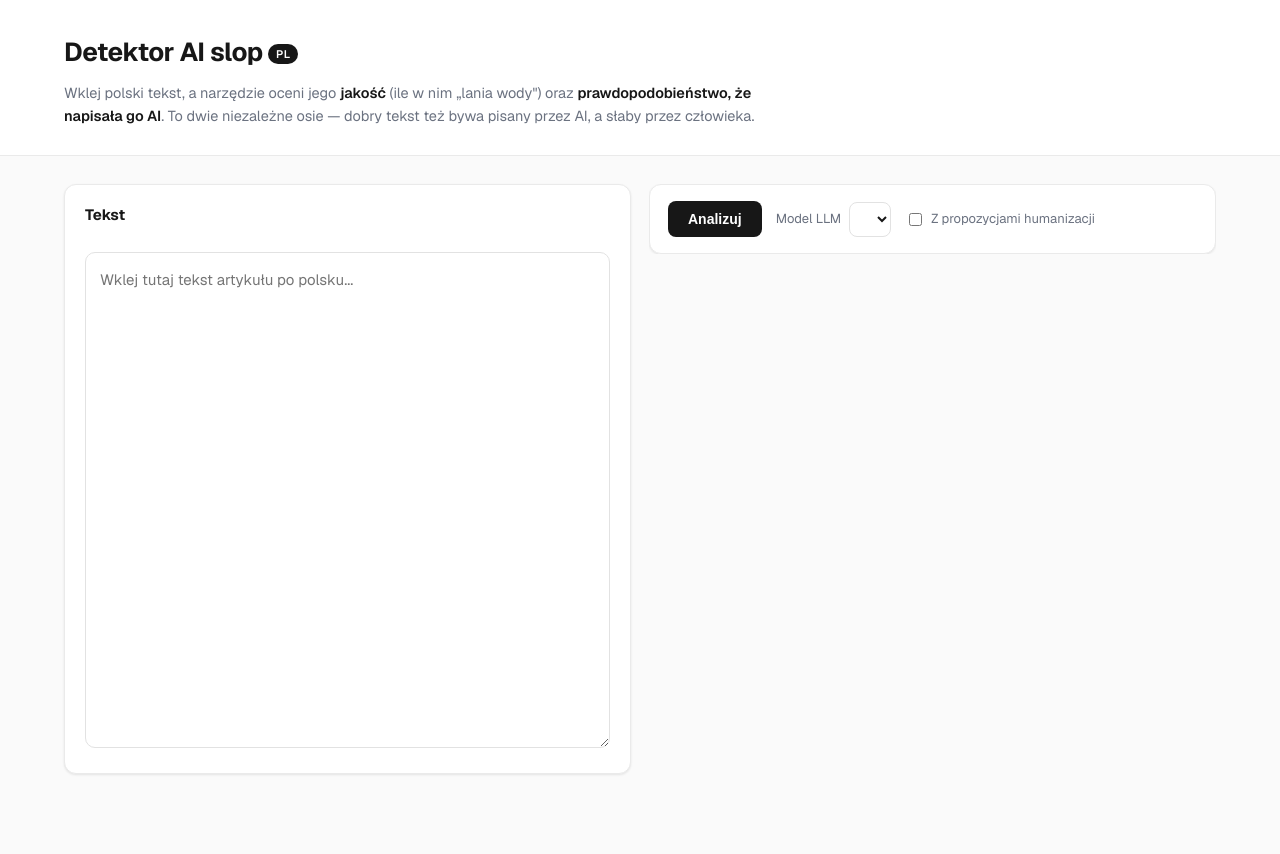
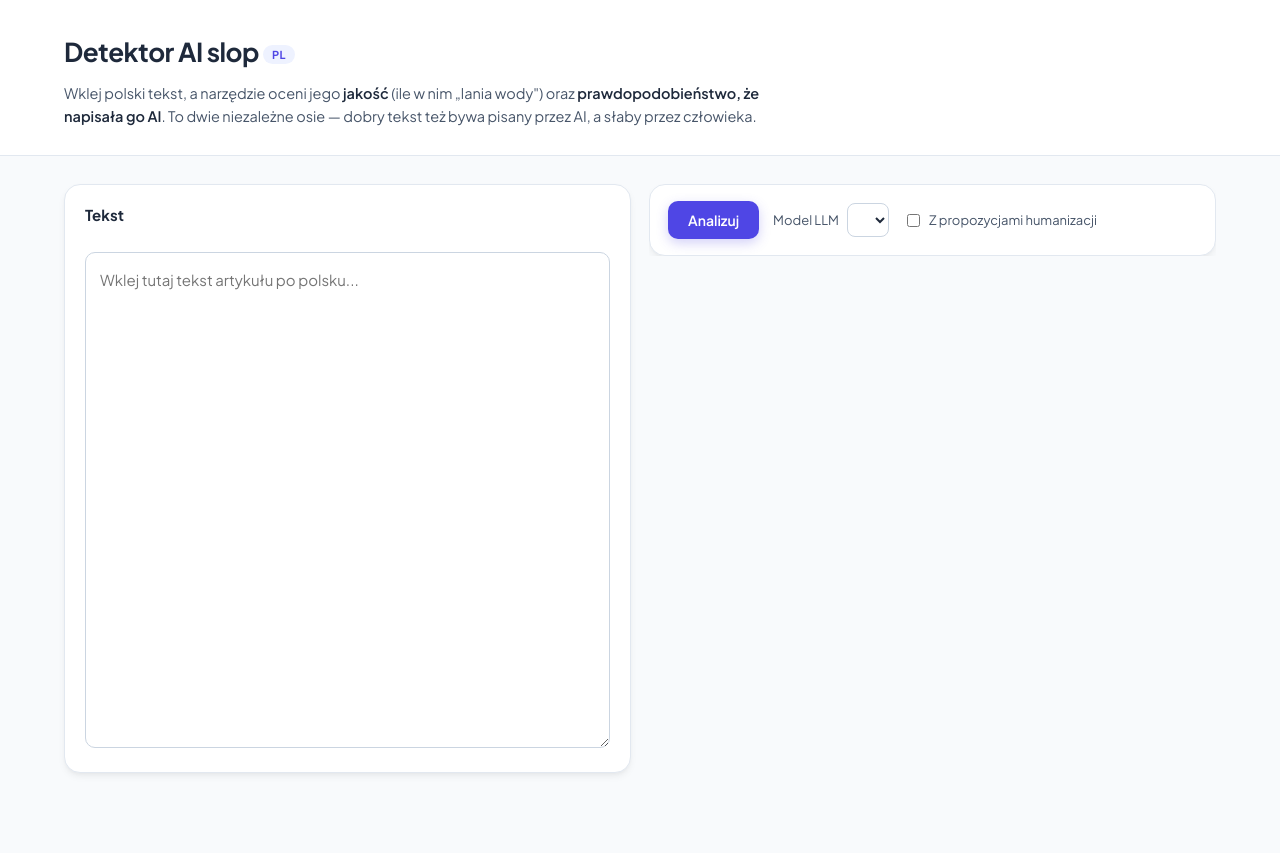
Before and after one commit to ArturDab/detektor_ai, a FastAPI app: page / in a window 1280 px wide. After the commit the page ends 777 px from the top, so only its background shows below. Run offline with FastAPI, Linux system fonts and the light colour scheme; data that the repository does not hold is empty.

Commit message:
redesign: profesjonalna szata graficzna wg UI kitu z Figmy (slate+indigo, Plus Jakarta Sans) (#21)
Przemapowanie tokenów :root i reskin komponentów na design system
"3 Free Text Editor App UI Kit" (node 6468-23222): paleta Tailwind Slate +
indigo akcent #4f46e5, font Plus Jakarta Sans, miękkie wielowarstwowe cienie,
karty radius 16px, pigułkowe znaczniki, focus-ring indigo. Bez zmian w DOM,
klasach, logice analizy, offsetach ani zachowaniu UI.

https://claude.ai/code/session_01LREpbe6dFTDtHfNTKHo3VC

Co-authored-by: Claude <noreply@anthropic.com>

```diff
--- a/src/detektor_web/static/style.css
+++ b/src/detektor_web/static/style.css
@@ -1,22 +1,28 @@
 :root {
-  --bg: #fafafa;
+  --bg: #f8fafc;
   --card: #ffffff;
-  --text: #171717;
-  --muted: #6b7280;
-  --muted-2: #9ca3af;
-  --border: #eaeaea;
-  --border-strong: #e2e2e2;
-  --accent: #171717;
+  --text: #1e293b;
+  --muted: #475569;
+  --muted-2: #94a3b8;
+  --border: #e2e8f0;
+  --border-strong: #cbd5e1;
+  --accent: #4f46e5;
+  --accent-hover: #4338ca;
+  --accent-soft: #eef2ff;
+  --accent-soft-border: #c7d2fe;
   --accent-contrast: #ffffff;
-  --green: #16a34a;
-  --yellow: #ca8a04;
-  --orange: #ea580c;
-  --red: #dc2626;
-  --radius: 12px;
-  --shadow: 0 1px 2px rgba(0, 0, 0, 0.04), 0 1px 3px rgba(0, 0, 0, 0.06);
-  --font-sans: "Geist", -apple-system, BlinkMacSystemFont, "Segoe UI", Roboto,
-    "Helvetica Neue", Arial, sans-serif;
-  --font-mono: "Geist Mono", ui-monospace, SFMono-Regular, Menlo, Consolas, monospace;
+  --green: #22c55e;
+  --yellow: #f59e0b;
+  --orange: #f97316;
+  --red: #f43f5e;
+  --radius: 16px;
+  --radius-sm: 10px;
+  --shadow: 0 4px 8px -2px rgba(23, 23, 23, 0.08), 0 2px 4px -2px rgba(23, 23, 23, 0.05);
+  --shadow-accent: 0 4px 12px 0 rgba(79, 70, 229, 0.25);
+  --ring: 0 0 0 4px rgba(79, 70, 229, 0.18);
+  --font-sans: "Plus Jakarta Sans", -apple-system, BlinkMacSystemFont, "Segoe UI",
+    Roboto, "Helvetica Neue", Arial, sans-serif;
+  --font-mono: ui-monospace, SFMono-Regular, Menlo, Consolas, monospace;
 }
 
 * { box-sizing: border-box; }
@@ -54,10 +60,10 @@ body {
 }
 .topbar .pl {
   font-size: 11px;
-  font-weight: 600;
-  background: var(--accent);
-  color: var(--accent-contrast);
-  padding: 3px 8px;
+  font-weight: 700;
+  background: var(--accent-soft);
+  color: var(--accent);
+  padding: 3px 9px;
   border-radius: 999px;
   vertical-align: middle;
   letter-spacing: 0.02em;
@@ -92,11 +98,13 @@ button {
   cursor: pointer;
   font-weight: 600;
   font-size: 14px;
+  font-family: inherit;
   padding: 10px 20px;
-  border-radius: 8px;
-  transition: opacity 0.15s, transform 0.05s;
+  border-radius: 10px;
+  box-shadow: var(--shadow-accent);
+  transition: background 0.15s, opacity 0.15s, transform 0.05s, box-shadow 0.15s;
 }
-button:hover { opacity: 0.85; }
+button:hover { background: var(--accent-hover); }
 button:active { transform: translateY(1px); }
 button:disabled { opacity: 0.5; cursor: default; }
 button.loading { position: relative; color: transparent; }
@@ -168,13 +176,14 @@ button.loading::after {
 /* Lewa kolumna: jedno okno tekstu (wsad -> spinner -> podswietlenia) */
 .text-pane { padding: 16px 18px; }
 .text-pane-head { display: flex; align-items: center; gap: 12px; margin-bottom: 12px; flex-wrap: wrap; }
-.text-pane-head h3 { margin: 0; font-size: 15px; font-weight: 650; }
+.text-pane-head h3 { margin: 0; font-size: 15px; font-weight: 700; }
 .text-pane-head .legend { margin: 0 0 0 auto; }
 .btn-mini {
   font-size: 12px; padding: 5px 10px; font-weight: 600;
-  background: #fff; color: var(--text); border: 1px solid var(--border-strong); border-radius: 7px;
+  background: #fff; color: var(--text); border: 1px solid var(--border-strong);
+  border-radius: 8px; box-shadow: none;
 }
-.btn-mini:hover { background: #f5f5f5; opacity: 1; }
+.btn-mini:hover { background: var(--accent-soft); border-color: var(--accent-soft-border); }
 
 .text-box { position: relative; min-height: 62vh; }
 .text-box textarea {
@@ -272,21 +281,21 @@ button.loading::after {
 
 /* ---------- Panels ---------- */
 .panel { padding: 18px 20px; }
-.panel h3 { margin: 0 0 14px; font-size: 15px; font-weight: 650; }
+.panel h3 { margin: 0 0 14px; font-size: 15px; font-weight: 700; }
 .muted { color: var(--muted); font-weight: 400; }
 
 .dimensions { display: grid; gap: 9px; }
 .dim-row { display: grid; grid-template-columns: 170px 1fr 36px; gap: 10px; align-items: center; font-size: 13px; }
-.dim-bar { background: #f0f0f0; border-radius: 999px; height: 8px; overflow: hidden; }
+.dim-bar { background: var(--border); border-radius: 999px; height: 8px; overflow: hidden; }
 .dim-fill { height: 100%; background: var(--accent); border-radius: 999px; }
 
 .legend { margin-bottom: 12px; display: flex; gap: 8px; flex-wrap: wrap; }
 .chip { font-size: 11px; padding: 3px 10px; border-radius: 999px; font-weight: 500; border: 0; }
 
 .highlighted {
-  background: #fafafa;
+  background: #f8fafc;
   border: 1px solid var(--border);
-  border-radius: 10px;
+  border-radius: var(--radius-sm);
   padding: 16px;
   white-space: normal;
   word-wrap: break-word;
--- a/src/detektor_web/templates/index.html
+++ b/src/detektor_web/templates/index.html
@@ -7,7 +7,7 @@
   <link rel="preconnect" href="https://fonts.googleapis.com" />
   <link rel="preconnect" href="https://fonts.gstatic.com" crossorigin />
   <link
-    href="https://fonts.googleapis.com/css2?family=Geist:wght@400;500;600;700&family=Geist+Mono:wght@400;500&display=swap"
+    href="https://fonts.googleapis.com/css2?family=Plus+Jakarta+Sans:wght@400;500;600;700;800&display=swap"
     rel="stylesheet"
   />
   <link rel="stylesheet" href="/static/style.css" />
```
Also changed, not shown: other parts of src/detektor_web/static/style.css (+31 -27 lines).
